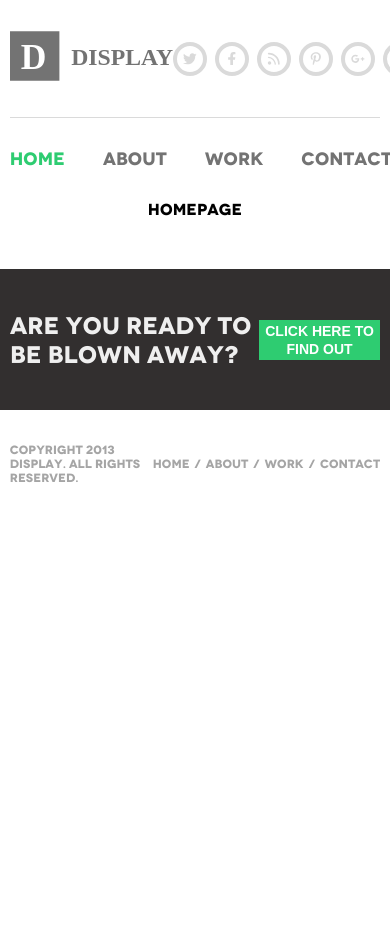
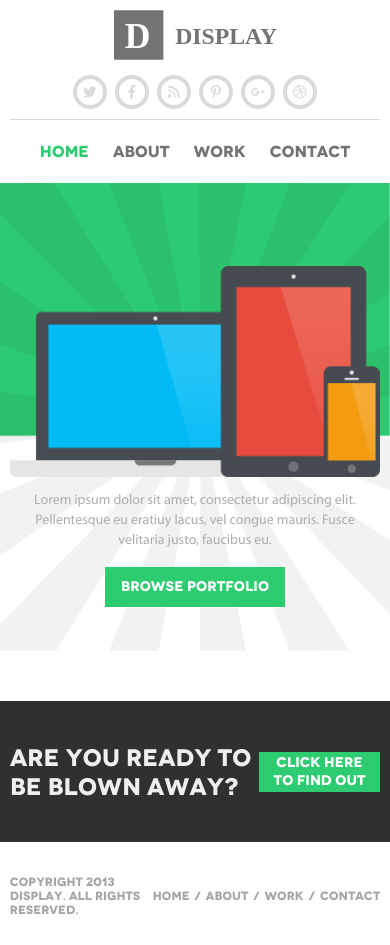
Before and after one commit to KochEmre/bs-frontend-task, a React (Create React App) app: page / in a window 390 px wide. Before the commit the page ends 844 px from the top, so only its background shows below. Built offline with nearby package versions, Linux system fonts and the light colour scheme.

Commit message:
Created Home Page banners, started adding media queries for different screen sizes

```diff
--- a/src/components/button/button.scss
+++ b/src/components/button/button.scss
@@ -6,6 +6,7 @@
     line-height: 18px;
     color: #ffffff;
     font-weight: bold;
+    font-family: "novecento";
     overflow: hidden;
     border: 0;
     cursor: pointer;
--- a/src/components/header/header.scss
+++ b/src/components/header/header.scss
@@ -1,3 +1,22 @@
+@mixin respond($breakpoint) {
+    @if($breakpoint==large) {
+        @media (max-width: 900px) {
+            @content
+        }
+    }
+
+    @if($breakpoint==medium) {
+        @media (max-width: 600px) {
+            @content
+        }
+    }
+
+    @if($breakpoint==small) {
+        @media (max-width: 450px) {
+            @content
+        }
+    }
+}
 .header-container {
     max-width: 940px;
     width: 95%;
@@ -13,6 +32,13 @@
         justify-content: space-between;
         padding: 31px 0;
         border-bottom: 1px solid #dadada;
+
+        @include respond(small) {
+            flex-direction: column;
+            justify-content: center;
+            padding: 10px 0;
+            gap: 10px;
+        }
 
         .icon-container {
             display: flex;
@@ -107,6 +133,19 @@
         align-items: center;
         gap: 38px;
 
+        @include respond(large) {
+            gap: 34px;
+        }
+
+        @include respond(medium) {
+            gap: 30px;
+        }
+
+        @include respond(small) {
+            gap: 24px;
+            justify-content: center;
+        }
+
             a {
                 margin: 30px 0;
                 cursor: pointer;
@@ -116,6 +155,15 @@
                 color: #737373;
                 font-weight: bold;
 
+                @include respond(medium) {
+                    font-size: 16px;
+                    margin: 26px 0;
+                }
+
+                @include respond(small) {
+                    margin: 22px 0;
+                }
+
                 &:hover,
                 &.active {
                     color: #2ecc71;
--- a/src/components/services/services.scss
+++ b/src/components/services/services.scss
@@ -22,7 +22,7 @@
         justify-content: center;
         background-color: transparent;
         text-transform: uppercase;
-        gap: 15px;
+        gap: 16px;
         cursor: pointer;
         fill: #737373;
         color: #737373;
--- a/src/index.scss
+++ b/src/index.scss
@@ -15,6 +15,7 @@
 
 body {
   margin: 0;
+  height: 100%;
   font-family: "novecento", sans-serif;
   -webkit-font-smoothing: antialiased;
   -moz-osx-font-smoothing: grayscale;
--- a/src/pages/aboutPage/aboutPage.scss
+++ b/src/pages/aboutPage/aboutPage.scss
@@ -1,4 +1,4 @@
-.content-container {
+.about-container {
     display: flex;
     flex-direction: column;
     align-items: center;
--- a/src/pages/aboutPage/index.jsx
+++ b/src/pages/aboutPage/index.jsx
@@ -8,7 +8,7 @@ const AboutPage = () => {
   return (
     <Fragment>
       <PageTitle title="ABOUT MY BUSINESS" />
-      <div className="content-container">
+      <div className="about-container">
         <div className="flex-container">
           <img src={AboutImage} alt="About" width={380} height={260} />
           <div className="column-container">
--- a/src/pages/homePage/homePage.scss
+++ b/src/pages/homePage/homePage.scss
@@ -0,0 +1,138 @@
+@mixin respond($breakpoint) {
+    @if($breakpoint==large) {
+        @media (max-width: 900px) {
+            @content
+        }
+    }
+
+    @if($breakpoint==medium) {
+        @media (max-width: 600px) {
+            @content
+        }
+    }
+
+    @if($breakpoint==small) {
+        @media (max-width: 450px) {
+            @content
+        }
+    }
+}
+
+.home-container {
+    position: relative;
+    width: 100%;
+
+    .banner-container {
+        background-image: url('./../../assets/images/banner-background.png');
+        background-repeat: no-repeat;
+        background-size: 100% 100%;
+        position: relative;
+        display: flex;
+        align-items: center;
+        justify-content: center;
+        height: 65vw;
+
+        @include respond(large) {
+            height: 75vw;
+        }
+
+        @include respond(medium) {
+            height: 100vw;
+        }
+
+        @include respond(small) {
+            height: 120vw;
+        }
+
+        .content-container {
+            display: flex;
+            flex-direction: column;
+            align-items: center;
+            justify-content: center;
+            max-width: 940px;
+            width: 95%;
+            margin-bottom: 5%;
+
+            @include respond(large) {
+                margin-bottom: 0;
+            }
+
+            @include respond(medium) {
+                margin-top: 5%;
+                margin-bottom: 0;
+            }
+
+            @include respond(small) {
+                margin-top: 10%;
+                margin-bottom: 0;
+            }
+
+            .devices {
+                width: 80%;
+
+                @include respond(medium) {
+                    width: 90%;
+                }
+
+                @include respond(small) {
+                    width: 100%;
+                }
+
+            }
+
+            .callout-container {
+                margin-top: 20px;
+                display: flex;
+                flex-direction: column;
+                align-items: center;
+                justify-content: center;
+
+                @include respond(large) {
+                    margin-top: 10px;
+                }
+
+                @include respond(medium) {
+                    margin-top: 0;
+                }
+
+                @include respond(small) {
+                    margin-top: 0;
+                }
+
+                p {
+                    width: 75%;
+                    height: 62px;
+                    font-size: 16px;
+                    line-height: 24px;
+                    color: #aeadad;
+                    font-family: "myriad";
+                    text-align: center;
+
+                    @include respond(large) {
+                        width: 85%;
+                    }
+
+                    @include respond(medium) {
+                        width: 90%;
+                        font-size: 14px;
+                        line-height: 20px;
+                    }
+
+                    @include respond(small) {
+                        width: 95%;
+                    }
+                }
+                button{
+
+                    @include respond(medium) {
+                        width: 180px;
+                    }
+
+                }
+            }
+
+        }
+
+
+    }
+}
--- a/src/pages/homePage/index.jsx
+++ b/src/pages/homePage/index.jsx
@@ -1,11 +1,28 @@
 import React from 'react'
 import "./homePage.scss"
+import BannerBackgroundImage from "./../../assets/images/banner-background.png"
+import DevicesImage from "./../../assets/images/slider-overimage.png"
+import Button from "../../components/button/index"
 
 const HomePage = () => {
   return (
-    <div>
-      homepage
+    <div className="home-container">
+      <div className="banner-container">
+        <div className="content-container">
+          <img src={DevicesImage} alt="Banner" className='devices'/>
+
+          <div className="callout-container">
+            <p>Lorem ipsum dolor sit amet, consectetur adipiscing elit. Pellentesque eu eratiuy lacus, vel congue mauris. Fusce velitaria justo, faucibus eu.</p>
+            <Button>Browse Portfolio</Button>
+          </div>
+
+        </div>
+        <div className="video-section-container">
+
+        </div>
+      </div>
     </div>
+
   )
 }
 
--- a/src/pages/workPage/index.jsx
+++ b/src/pages/workPage/index.jsx
@@ -9,7 +9,7 @@ const WorkPage = () => {
     return (
         <Fragment>
             <PageTitle title="Check Out What I can Do" />
-            <div className="content-container">
+            <div className="work-container">
                 <PortFolioViewer/>
             </div>
         </Fragment>
--- a/src/pages/workPage/workPage.scss
+++ b/src/pages/workPage/workPage.scss
@@ -1,4 +1,4 @@
-.content-container{
+.work-container{
     display: flex;
     flex-direction: column;
     align-items: center;
```
Also changed, not shown: src/assets/images/banner-background.png (added), src/assets/images/slider-overimage.png (added).
